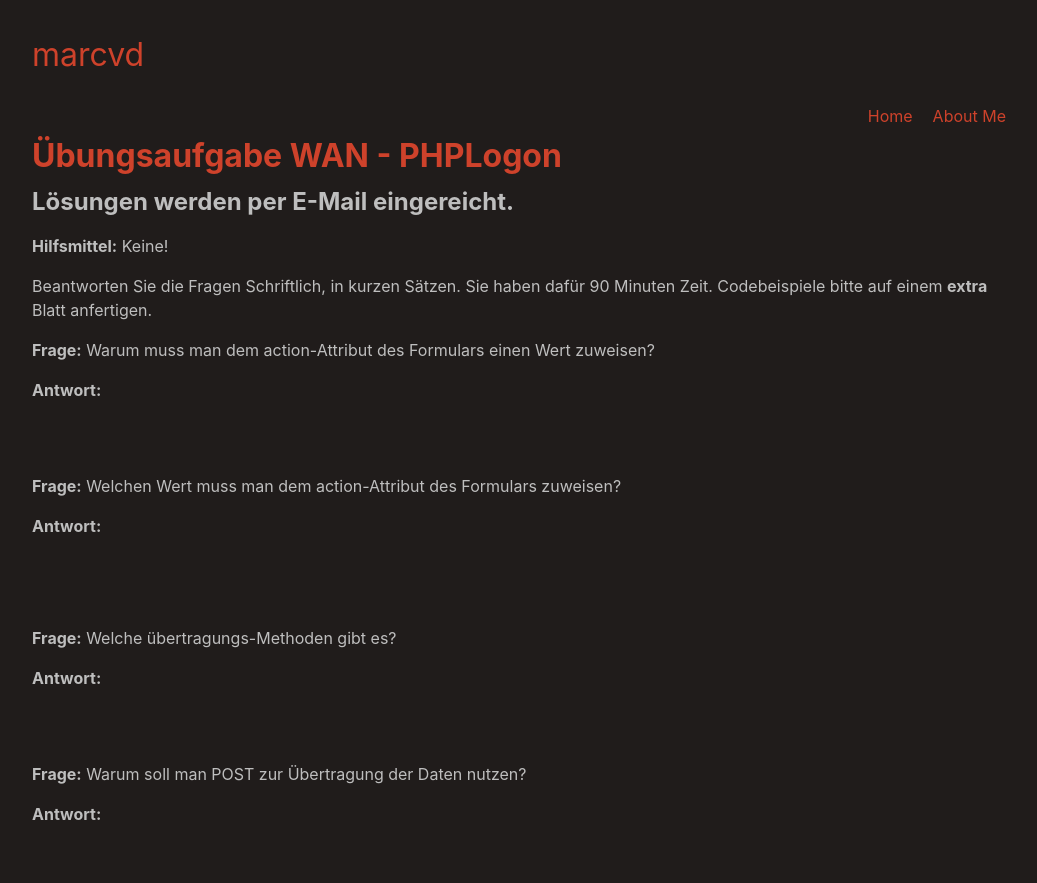
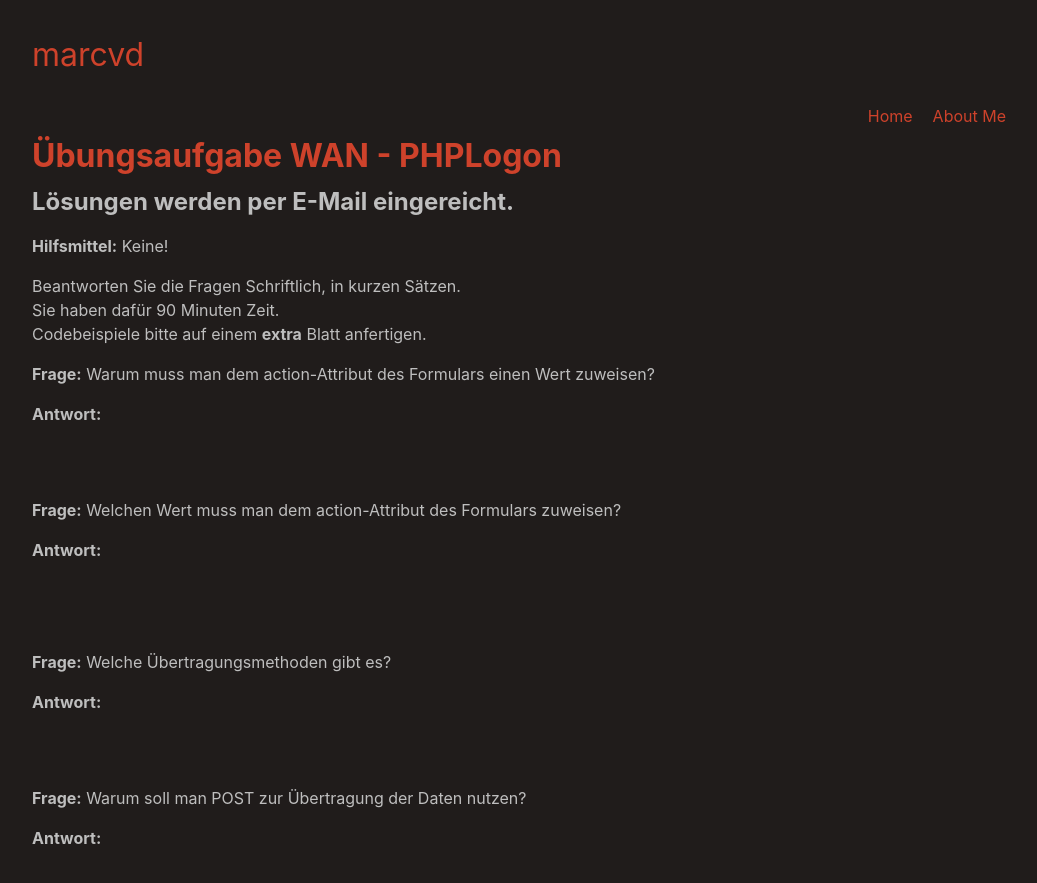
Before and after one commit to marc-q/marc-q.github.io, a Jekyll site: the page built from wiki/ua_wan_phplogon.md, in a window 1280 px wide and 900 px high. Shown: the top 883 px of the window, without its empty margins (116-1153 px from the left). Built offline with Jekyll 4.4.1, drawn with Linux system fonts in a browser that asks for light colours; the repository's description, which GitHub fills in, is left out.

Commit message:
Fix a spelling error.

```diff
--- a/wiki/ua_wan_phplogon.md
+++ b/wiki/ua_wan_phplogon.md
@@ -20,7 +20,7 @@ Codebeispiele bitte auf einem **extra** Blatt anfertigen.
 **Antwort:**
 <br /><br /><br /><br />
 
-**Frage:** Welche übertragungs-Methoden gibt es?
+**Frage:** Welche Übertragungsmethoden gibt es?
 
 **Antwort:**
 <br /><br /><br /><br />
@@ -84,4 +84,5 @@ Codebeispiele bitte auf einem **extra** Blatt anfertigen.
 
 **Antwort:**
 <br /><br /><br /><br />
+
 Alles beantwortet? - Gut vorbereitet!
```
